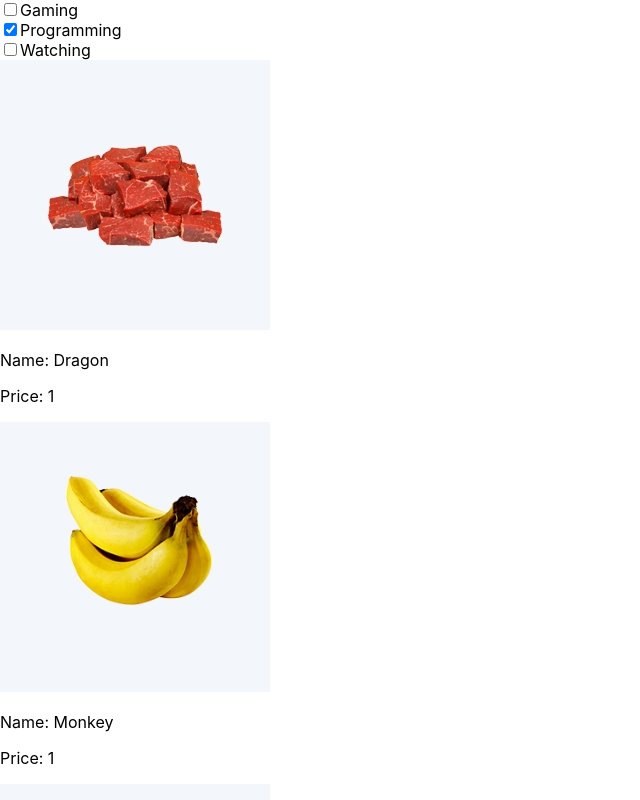
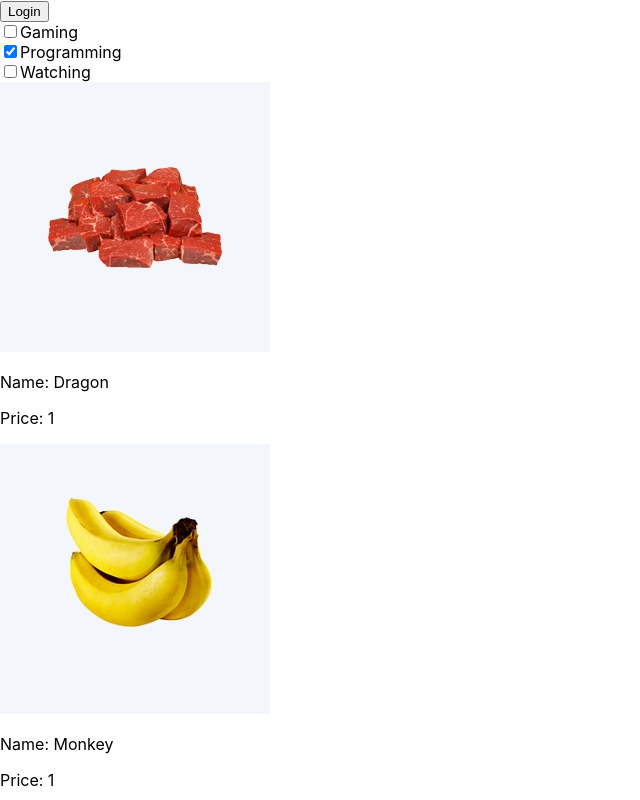
Before and after one commit to JayMarvinQuiambao/all-about-react, a React (Create React App) app: page / in a window 1280 px wide. Shown: the top 800 px of the page, without its empty margins (0-640 px from the left). Built offline with nearby package versions, Linux system fonts and the light colour scheme.

Commit message:
Conditional Rendering Practice

```diff
--- a/src/App.js
+++ b/src/App.js
@@ -2,6 +2,7 @@ import React, { Component } from 'react';
 import ContactCard from './components/ContactCard';
 import Footer from './components/Footer';
 import Header from './components/Header';
+import Login from './components/Login';
 import MainContent from './components/MainContent';
 import Product from './components/Product';
 import TodoItem from './components/TodoItem';
@@ -13,7 +14,7 @@ class App extends Component {
     super()
 
     this.state = {
-       todos: todos
+      todos: todos
     };
 
     this.todoChange = this.todoChange.bind(this);
@@ -22,7 +23,7 @@ class App extends Component {
   todoChange(id) {
     this.setState(prevState => {
       const updatedTodos = prevState.todos.map(todo => {
-        if(todo.id === id) {
+        if (todo.id === id) {
           todo.isChecked = !todo.isChecked;
         }
         return todo;
@@ -41,6 +42,7 @@ class App extends Component {
     const todosComponent = this.state.todos.map(todo => <TodoItem key={todo.id} todo={todo} todoChange={this.todoChange} />);
     return (
       <div>
+        <Login />
         {todosComponent}
         {productsComponent}
         <ContactCard
--- /dev/null
+++ b/src/components/Login.js
@@ -0,0 +1,31 @@
+import React, { Component } from 'react'
+
+export class Login extends Component {
+    constructor() {
+        super()
+
+        this.state = {
+            isLogin: true
+        }
+
+        this.onButtonClick = this.onButtonClick.bind(this);
+    }
+
+    onButtonClick() {
+        this.setState(prevState => {
+            return {
+                isLogin: !prevState.isLogin
+            }
+        });
+    }
+
+    render() {
+        return (
+            <button onClick={this.onButtonClick}>
+                {this.state.isLogin ? 'Login' : 'Logout'}
+            </button>
+        )
+    }
+}
+
+export default Login
```
